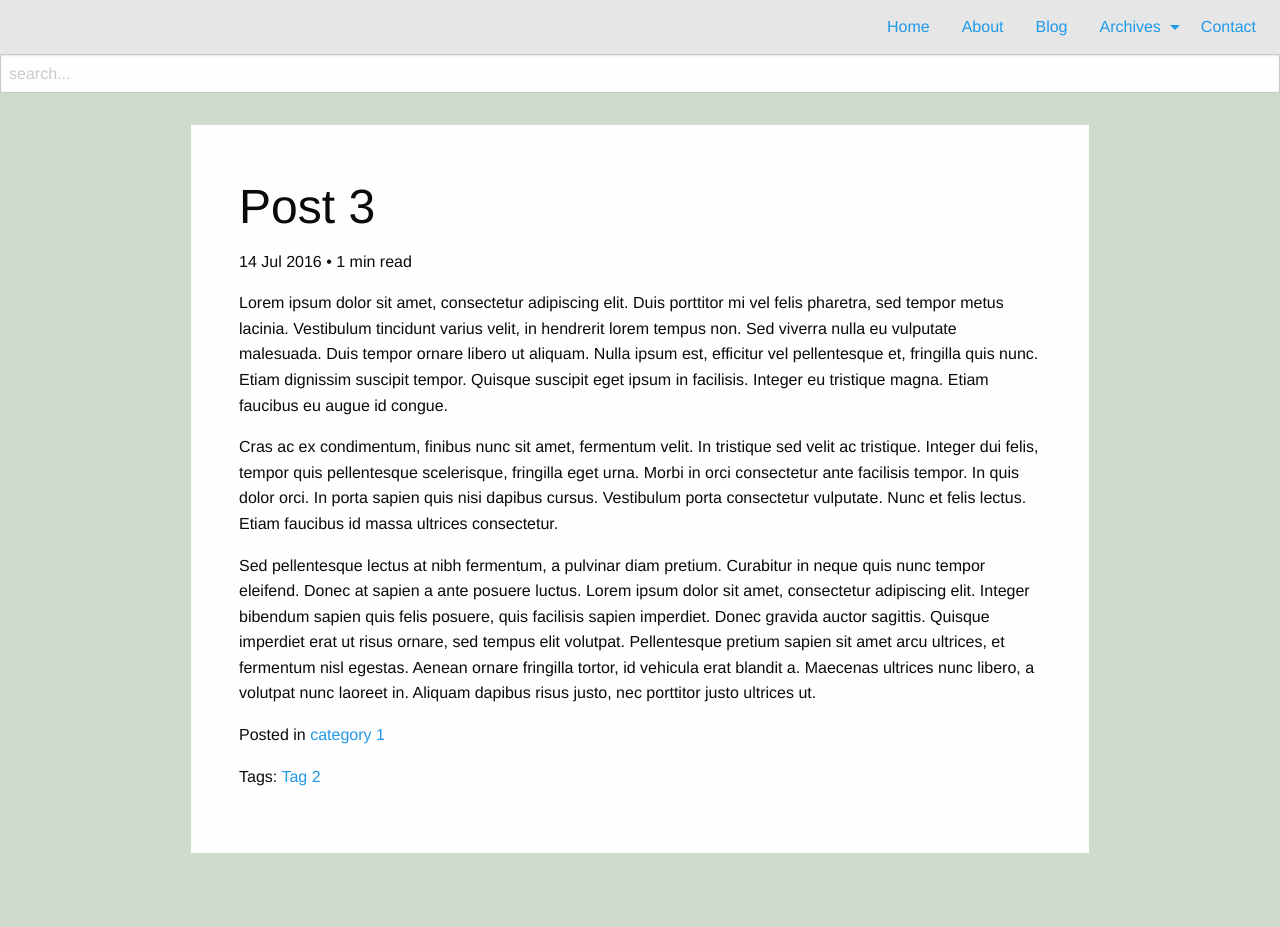
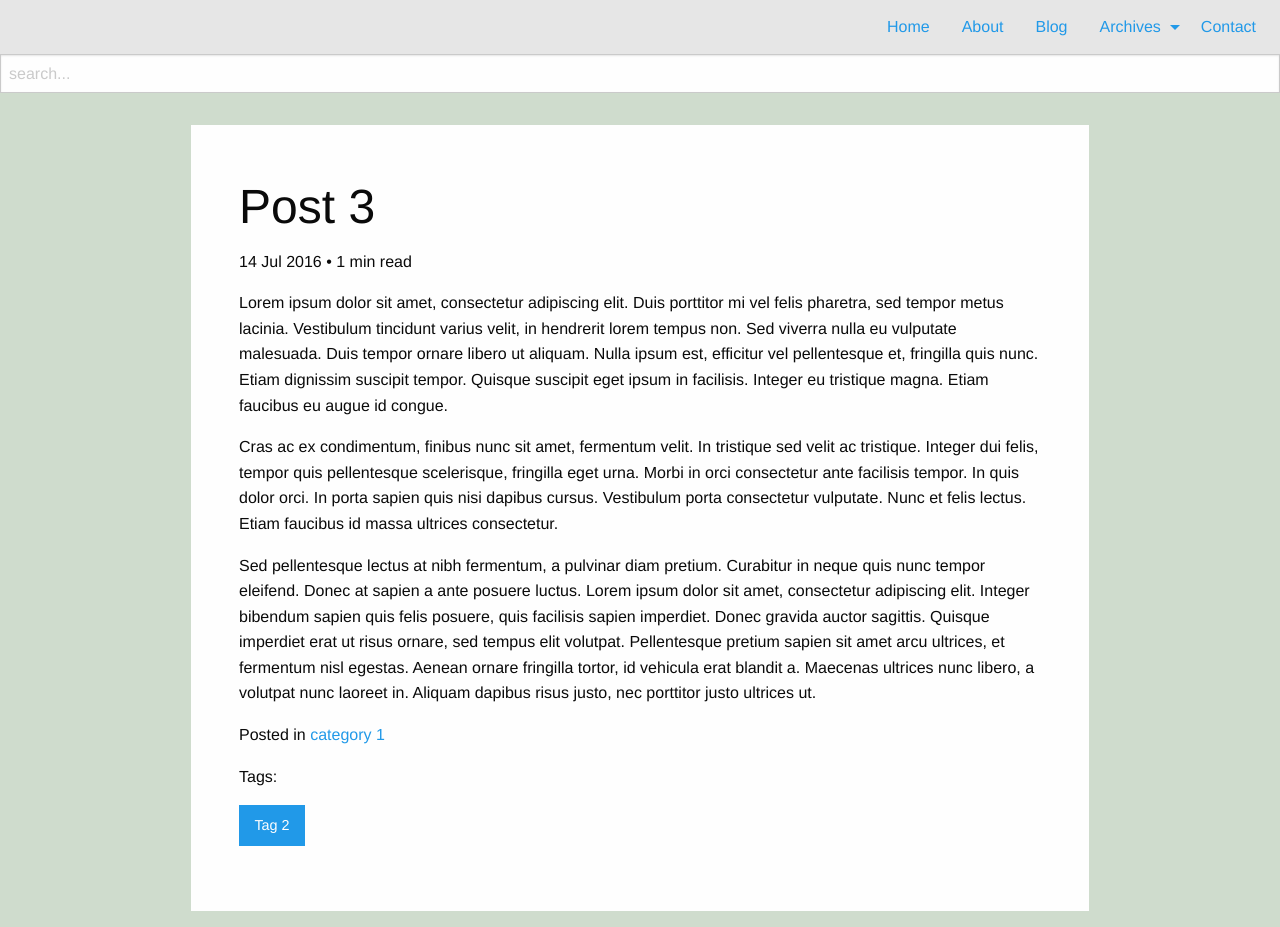
Before and after one commit to yanyil/jekyll-blog, a Jekyll site: the page built from blog/category 1/_posts/2016-07-14-post-three.md, in a window 1280 px wide. Built offline with Jekyll 4.4.1, drawn with Linux system fonts in a browser that asks for light colours; comment, search, counter and statistics services are not loaded; before the commit the page ends 900 px from its top, so only the background shows below that.

Commit message:
Use foundation button group for tags

```diff
--- /dev/null
+++ b/_includes/post-meta.html
@@ -0,0 +1,8 @@
+{% if post %}
+  {% assign page = post %}
+{% endif %}
+
+<p class="post-meta">
+  <time datetime="{{ page.date }}">{{ page.date | date_to_string }}</time>
+   • {% include reading-time.html %}
+</p>
--- a/_layouts/post.html
+++ b/_layouts/post.html
@@ -3,26 +3,28 @@ layout: default
 ---
 
 <article class="post">
-  <header>
-    <h1>
+  <header class="post-header">
+    <h1 class="post-title">
       {{ page.title }}
     </h1>
-    <p>
-      <time datetime="{{ page.date }}">{{ page.date | date_to_string }}</time>
-       • {% include reading-time.html %}
-    </p>
+    {% include post-meta.html %}
   </header>
-  {{ content }}
 
-  <footer>
+  <div class="post-content">
+    {{ content }}
+  </div>
+
+  <footer class="post-footer">
     <p>Posted in
       <a href="{{ site.github.url }}/archives/categories/#{{ page.categories[1] | slugify }}">{{ page.categories[1] }}</a>
     </p>
 
     <p>Tags:
-      {% for tag in page.tags %}
-        <a href="{{ site.github.url }}/archives/tags/#{{ tag | slugify }}">{{ tag }}</a>
-      {% endfor %}
+      <div class="button-group">
+        {% for tag in page.tags %}
+          <a href="{{ site.github.url }}/archives/tags/#{{ tag | slugify }}" class="button">{{ tag }}</a>
+        {% endfor %}
+      </div>
     </p>
   </footer>
 
--- a/blog/index.html
+++ b/blog/index.html
@@ -8,9 +8,7 @@ title: Blog
       <h2>
         <a href="{{ post.url | prepend: site.github.url }}">{{ post.title }}</a>
       </h2>
-      <p>
-        <time datetime="{{ post.date }}">{{ post.date | date_to_string }}</time>
-      </p>
+      {% include post-meta.html %}
     </header>
     {{ post.excerpt }}
     <p>
```
Also changed, not shown: archives/tags.html (+6 -4 lines).
